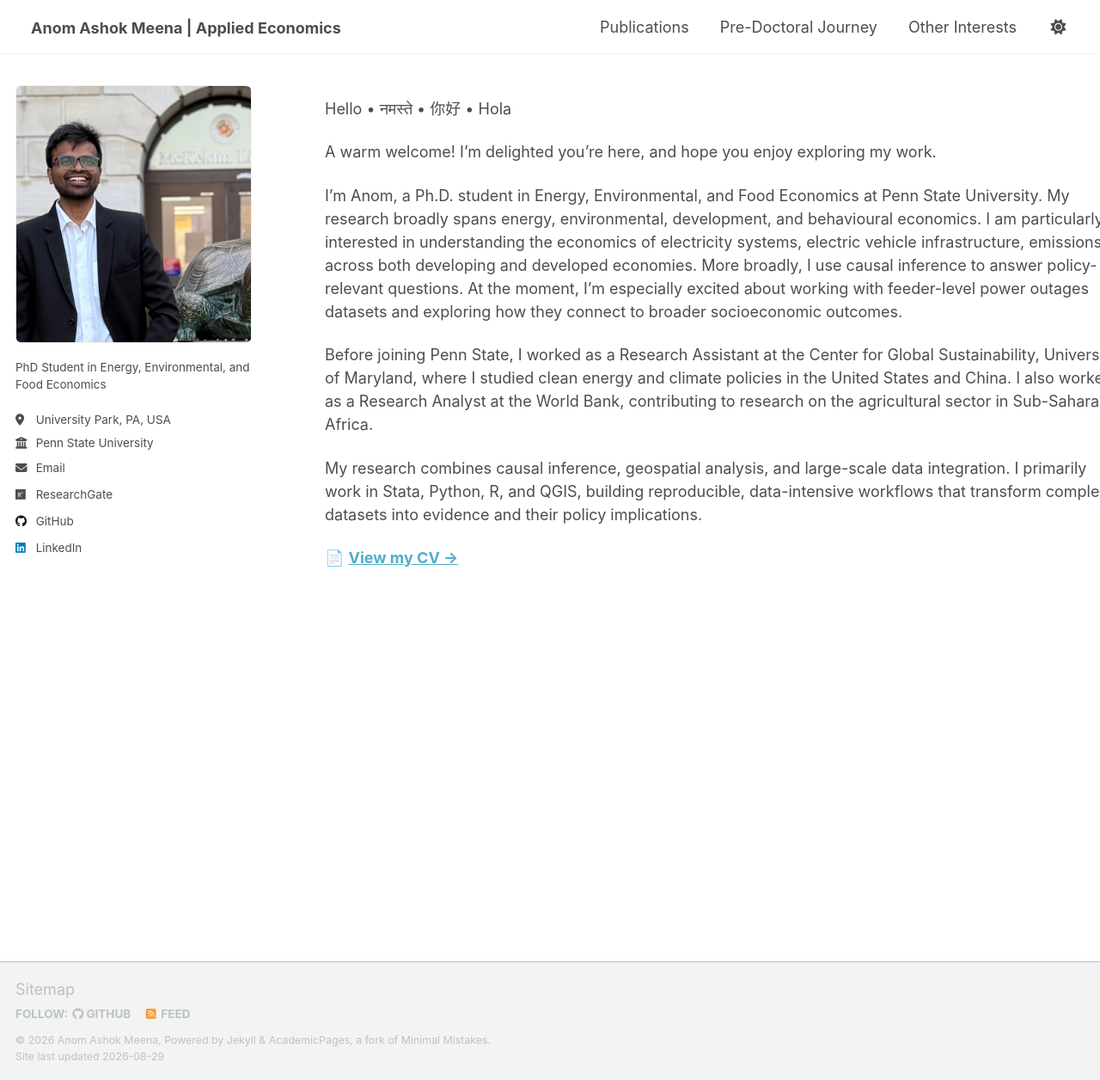
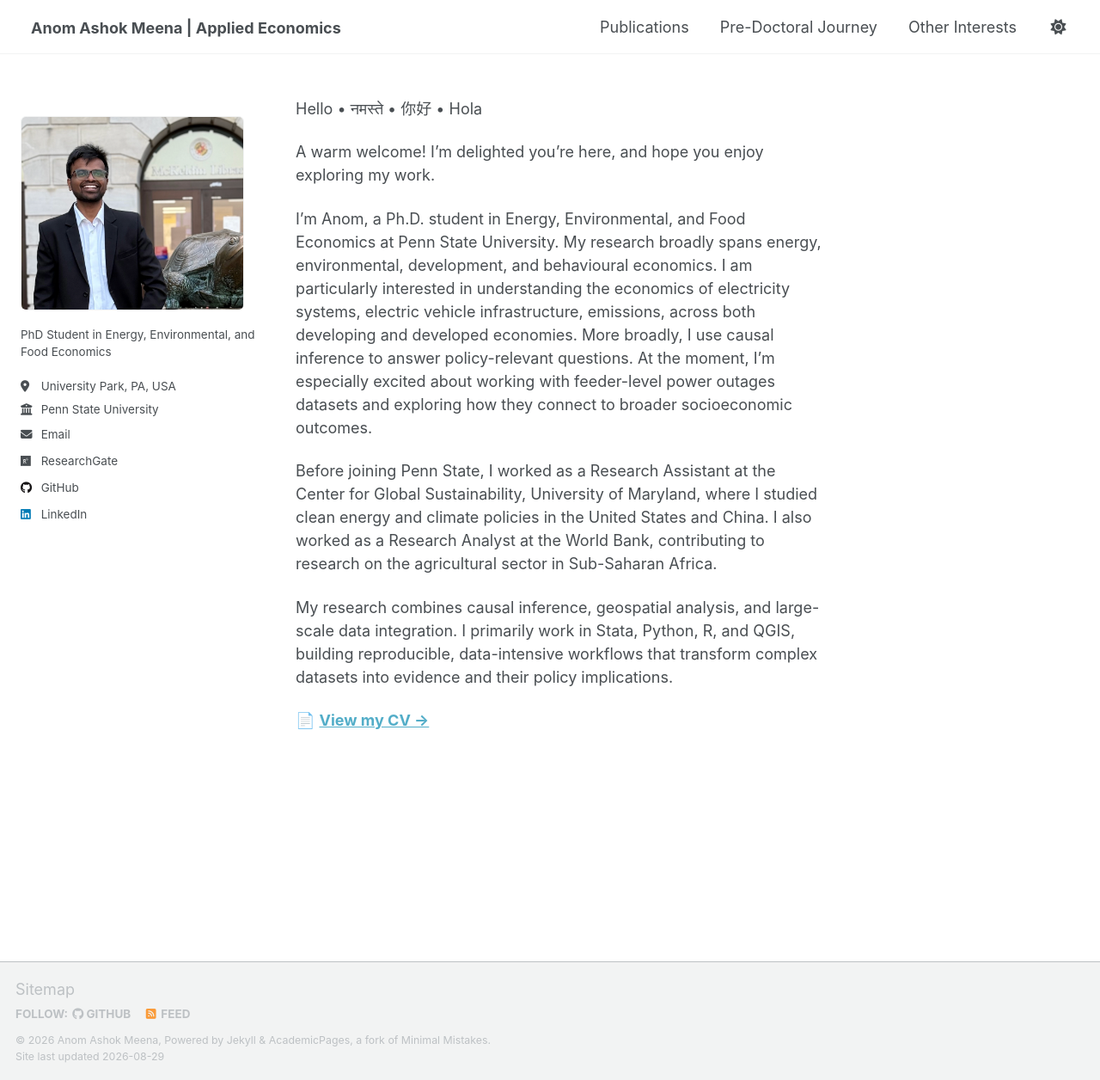
Before and after one commit to anomdule/anomdule.github.io, a Jekyll site: the page built from _pages/about.md, in a window 1280 px wide and 1256 px high. Shown: the whole window at 86% size. Built offline with Jekyll 4.4.1, drawn with Linux system fonts in a browser that asks for light colours; a script that is not in the unit is left out.

Commit message:
Update _page.scss

```diff
--- a/_sass/layout/_page.scss
+++ b/_sass/layout/_page.scss
@@ -546,3 +546,162 @@
     overflow-wrap: anywhere;
   }
 }
+
+
+/* ==========================================================================
+   RESPONSIVE LAPTOP / DESKTOP LAYOUT
+   Keeps sidebar and content completely separate
+   ========================================================================== */
+
+@media screen and (min-width: 1024px) {
+
+  /* ----------------------------------------------------------
+     TWO-COLUMN MASTER LAYOUT
+     ---------------------------------------------------------- */
+
+  #main {
+    display: grid !important;
+
+    /* Left side adapts between 220px and 280px.
+       Right side takes everything remaining. */
+    grid-template-columns: minmax(220px, 280px) minmax(0, 1fr);
+
+    column-gap: 40px;
+
+    width: 100%;
+    max-width: 1400px;
+
+    margin-left: auto;
+    margin-right: auto;
+
+    padding-left: 24px;
+    padding-right: 24px;
+
+    box-sizing: border-box;
+  }
+
+
+  /* ----------------------------------------------------------
+     LEFT PROFILE SIDEBAR
+     ---------------------------------------------------------- */
+
+  .sidebar {
+    grid-column: 1;
+
+    /* VERY IMPORTANT:
+       stop using the old fixed positioning */
+    position: relative !important;
+    float: none !important;
+
+    width: 100% !important;
+    max-width: 280px !important;
+
+    height: auto !important;
+
+    margin: 0 !important;
+    padding: 0 !important;
+
+    overflow: visible !important;
+  }
+
+
+  /* ----------------------------------------------------------
+     PROFILE PHOTO
+     ---------------------------------------------------------- */
+
+  .author__avatar {
+    display: block !important;
+
+    width: 100% !important;
+    max-width: 260px !important;
+
+    margin: 0 0 18px 0;
+  }
+
+  .author__avatar img {
+    display: block;
+
+    width: 100% !important;
+    max-width: 260px !important;
+
+    height: auto !important;
+
+    object-fit: cover;
+
+    border-radius: 6px;
+  }
+
+
+  /* ----------------------------------------------------------
+     RIGHT MAIN CONTENT
+     ---------------------------------------------------------- */
+
+  .page {
+    grid-column: 2;
+
+    position: relative !important;
+    float: none !important;
+
+    width: 100% !important;
+    max-width: 100% !important;
+
+    /* Removes all previous 340px / 520px offsets */
+    margin: 0 !important;
+
+    padding-left: 0 !important;
+    padding-right: 0 !important;
+
+    /* Critical for CSS Grid:
+       prevents wide content from forcing overlap */
+    min-width: 0;
+  }
+
+
+  .page__inner-wrap,
+  .page__content,
+  .page__meta,
+  .page__share {
+    width: 100% !important;
+    max-width: 100% !important;
+
+    min-width: 0;
+  }
+
+
+  /* ----------------------------------------------------------
+     ARCHIVE PAGES
+     Publications / Talks / etc.
+     ---------------------------------------------------------- */
+
+  .archive {
+    grid-column: 2;
+
+    position: relative !important;
+    float: none !important;
+
+    width: 100% !important;
+    max-width: 100% !important;
+
+    margin: 0 !important;
+    padding-left: 0 !important;
+    padding-right: 0 !important;
+
+    min-width: 0;
+  }
+
+
+  /* ----------------------------------------------------------
+     SAFETY: don't let large elements stretch the page
+     ---------------------------------------------------------- */
+
+  .page img,
+  .archive img,
+  .page video,
+  .archive video,
+  .page iframe,
+  .archive iframe {
+    max-width: 100%;
+    height: auto;
+  }
+
+}
```
